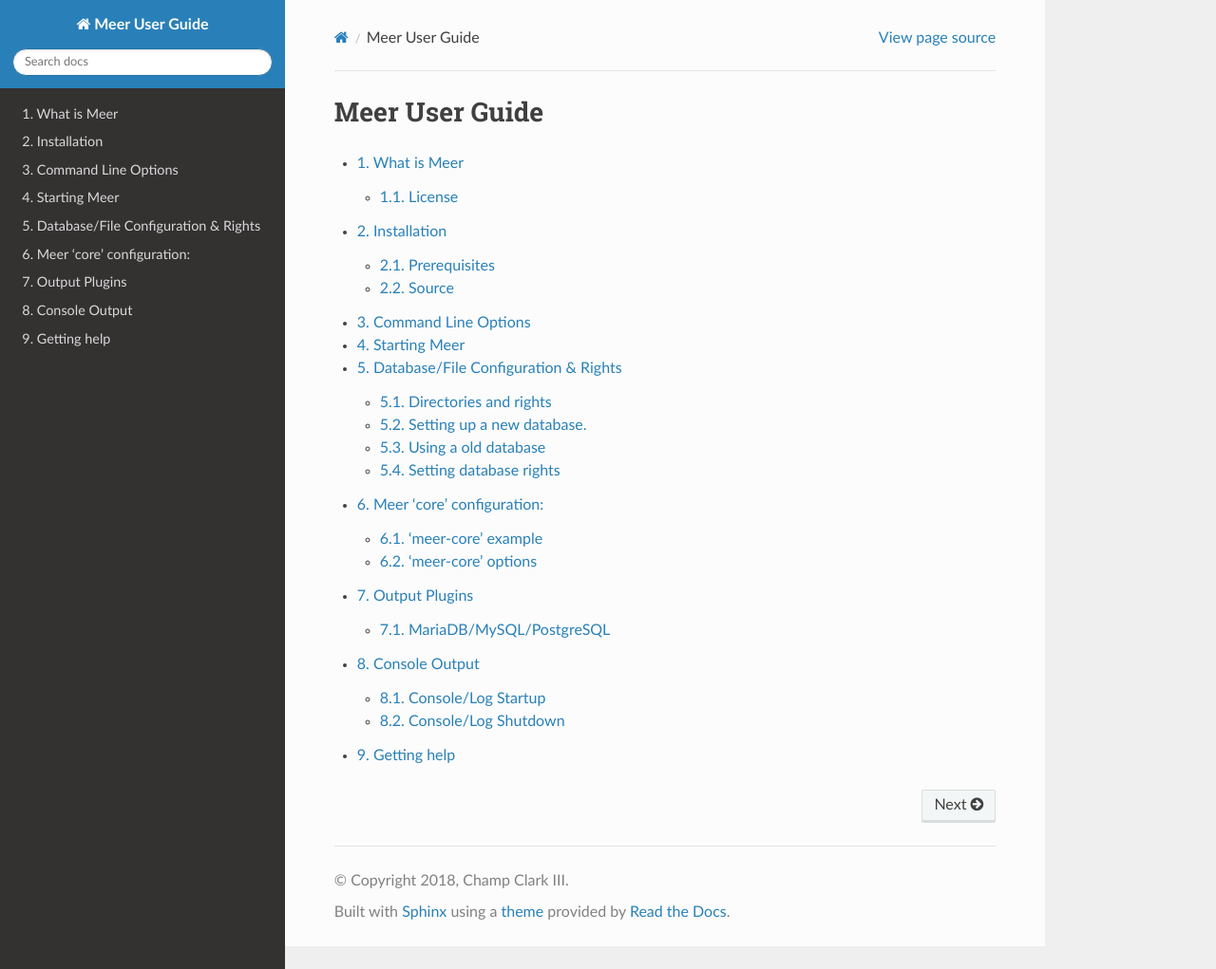
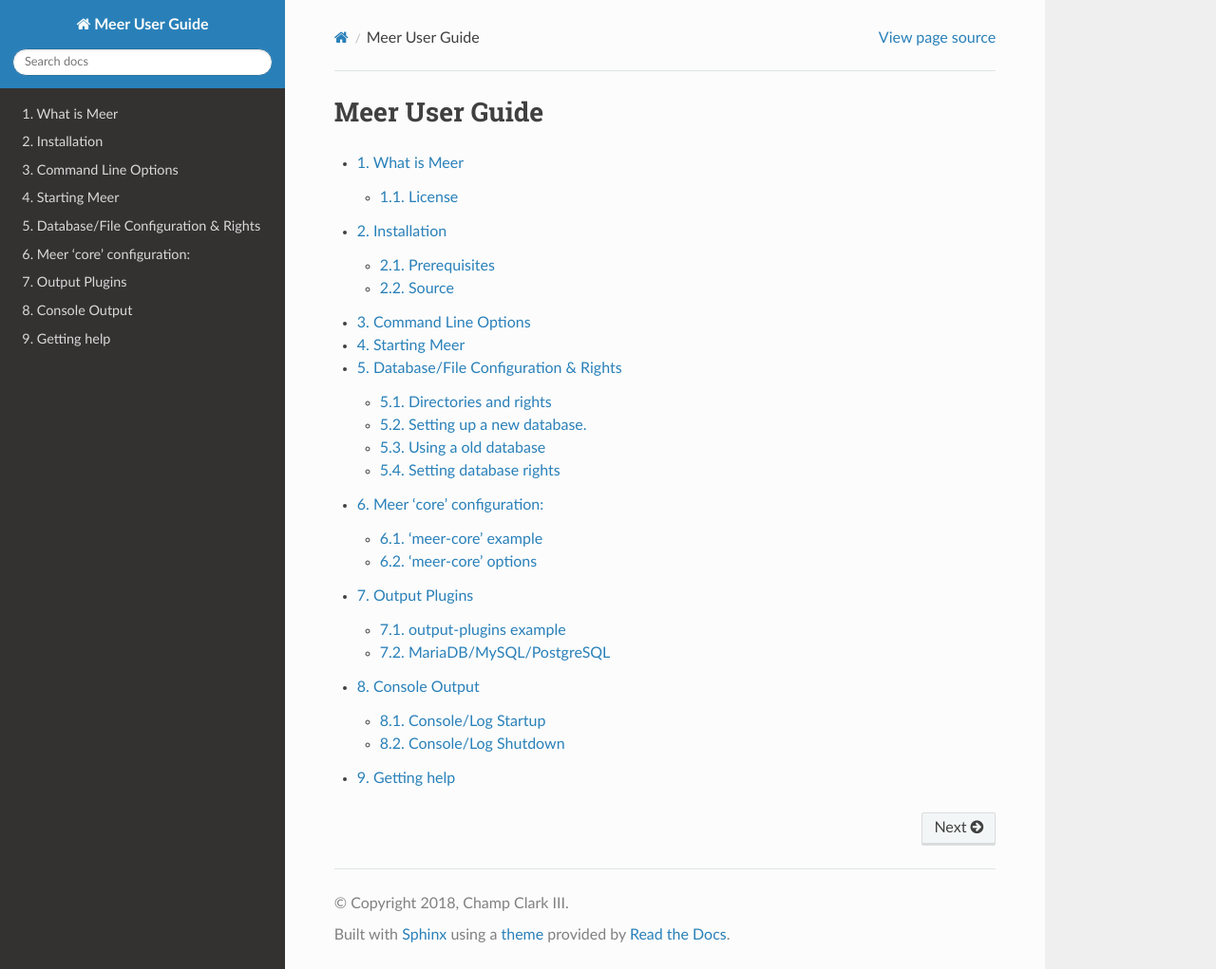
Before and after one commit to beave/meer, a Sphinx documentation site: the page built from doc/source/index.rst, in a window 1280 px wide and 1021 px high. Shown: the whole window at 95% size. Built offline with Sphinx 7.4.7 and the Read the Docs theme 2.0.0, drawn with Linux system fonts in a browser that asks for light colours.

Commit message:
Another minor change

```diff
--- a/doc/source/configuration.rst
+++ b/doc/source/configuration.rst
@@ -274,7 +274,13 @@
 Output Plugins
 ==============
 
+
+output-plugins example
+----------------------
+
 Below is an example of the "output-plugins" from the ``meer.yaml``.
+
+
 
 ::
 
```
